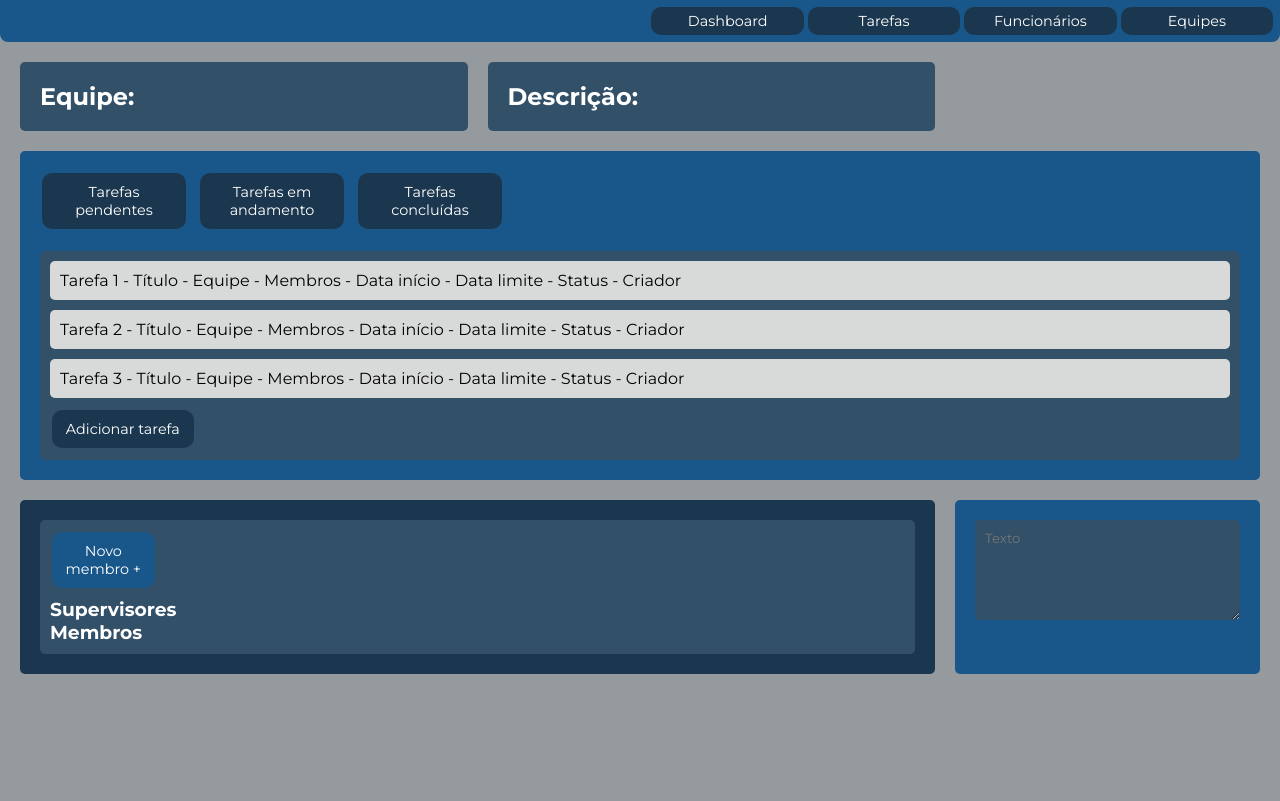
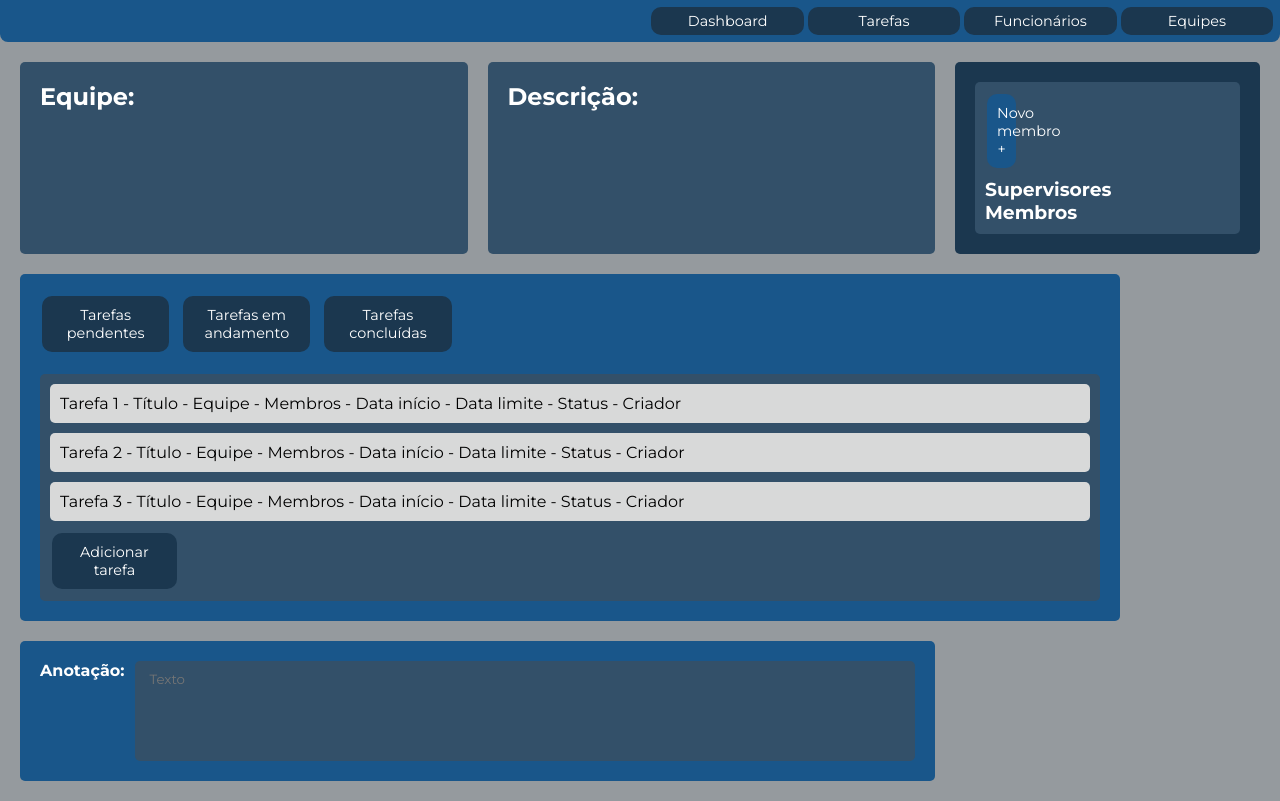
Before and after one commit to PAFONTINHAS/WEB1_Trabalho_final, a website: page client_side/manageTeam.html in a window 1280 px wide. Drawn offline with Linux system fonts and the light colour scheme.

Commit message:
ajustes no HTML E CSS team

```diff
--- a/client_side/css/manageTeam.css
+++ b/client_side/css/manageTeam.css
@@ -103,9 +103,11 @@ button{
 
   .main-content {
     display: grid;
-    grid-template-columns: 3fr 1fr;
+    grid-template-columns: 3fr 1fr; /* Coluna principal e lateral */
+    grid-template-rows: auto; /* Ajusta automaticamente as alturas das linhas */
     gap: 20px;
     padding: 20px;
+    min-height: calc(100vh - 60px); /* Garante que ocupe a altura da tela */
   }
 
   .team-section {
@@ -125,6 +127,7 @@ button{
     background-color: #19568a;
     padding: 20px;
     border-radius: 5px;
+    width: 1100px;;
   }
 
   .tabs {
@@ -164,6 +167,10 @@ button{
   }
 
   .members-section {
+    grid-column: 2; /* Fica na segunda coluna (direita) */
+    grid-row: 1; /* Fica na primeira linha */
+    display: flex;
+    flex-direction: column; /* Organiza os itens em coluna */
     background-color: #1b374f;
     padding: 20px;
     border-radius: 5px;
@@ -182,12 +189,15 @@ button{
     border: none;
     cursor: pointer;
     margin-bottom: 10px;
+    width:12%;
   }
 
   .notes-section {
     background-color: #19568a;
     padding: 20px;
     border-radius: 5px;
+    display: flex;
+    gap: 10px;
   }
 
   textarea {
@@ -197,5 +207,7 @@ button{
     color: #ffffff;
     border: none;
     border-radius: 5px;
-    padding: 10px;
+    padding: 10px 15px 10px 15px; /* Adiciona espaço interno */
+    resize: none; /* Impede redimensionamento manual */
+    box-sizing: border-box; /* Garante que o padding não afete a largura total */
   }
--- a/client_side/manageTeam.html
+++ b/client_side/manageTeam.html
@@ -54,6 +54,9 @@
         </div>
       </section>
       <section class="notes-section">
+        <div>
+          <h4>Anotação:</h4>
+        </div>
         <textarea placeholder="Texto"></textarea>
       </section>
     </main>
```
